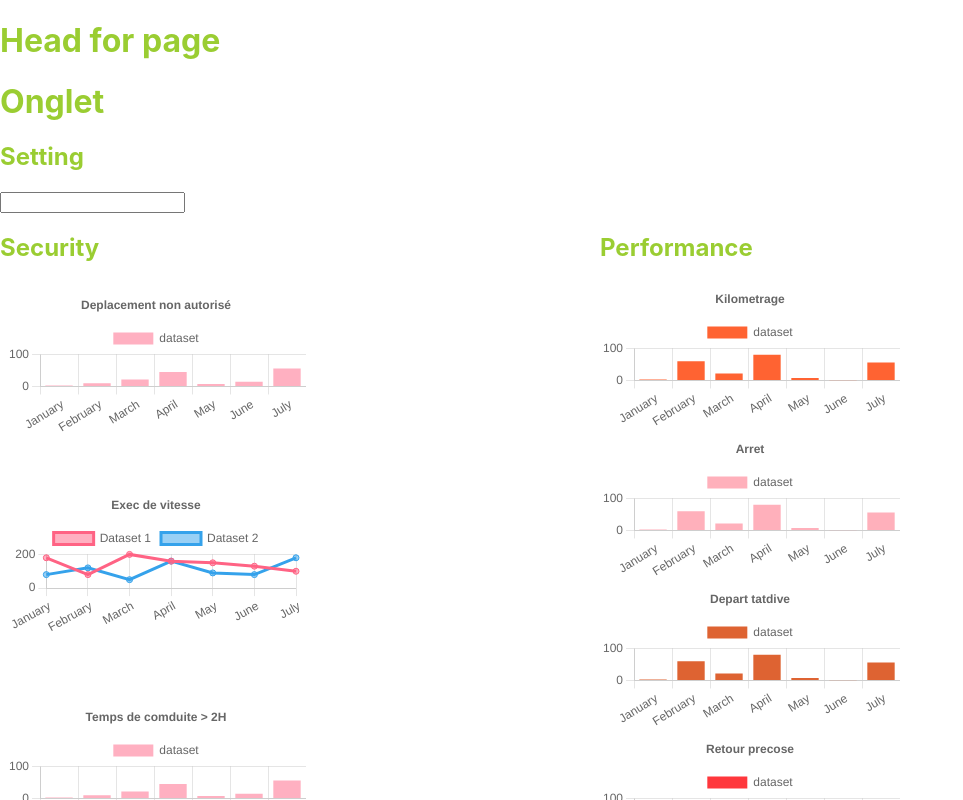
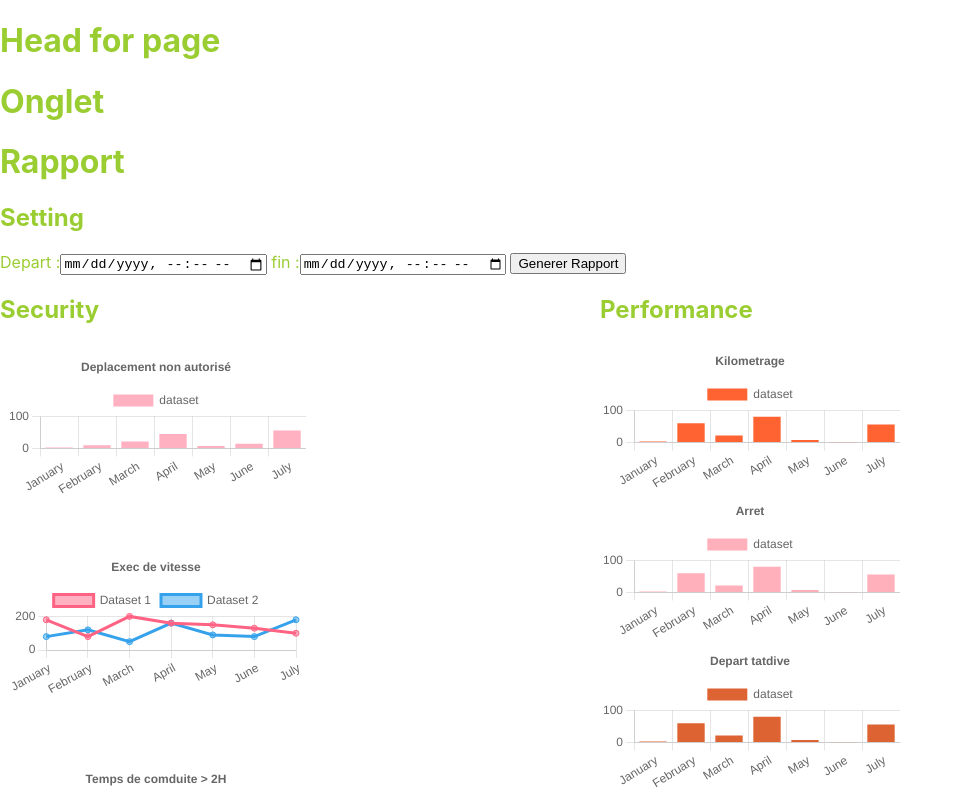
Before and after one commit to HamaBarhamou/geo-management, a React (Create React App) app: page / in a window 1280 px wide. Shown: the top 800 px of the page, without its empty margins (0-963 px from the left). Built offline with nearby package versions, Linux system fonts and the light colour scheme.

Commit message:
ajout de deux input de type date

```diff
--- a/src/components/Setting.js
+++ b/src/components/Setting.js
@@ -3,8 +3,13 @@ import React from 'react';
 const Setting = () => {
     return (
         <div>
+            <h1>Rapport</h1>
             <h2>Setting</h2>
-            <input type ="text"/>
+            <form>
+                <label> Depart :<input type="datetime-local" name="date_debut" /> </label>
+                <label> fin :<input type="datetime-local" name="date_fin" /> </label>
+                <input type="submit" value="Generer Rapport" />
+            </form>
         </div>
     );
 };
```
Also changed, not shown: public/logo.png (added).
